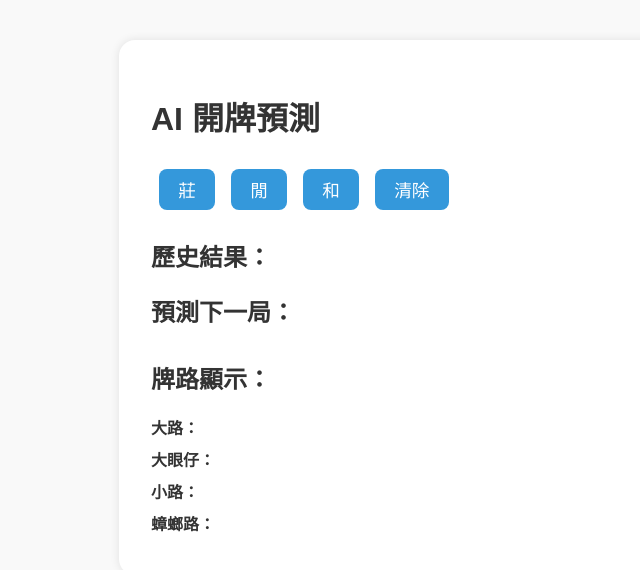
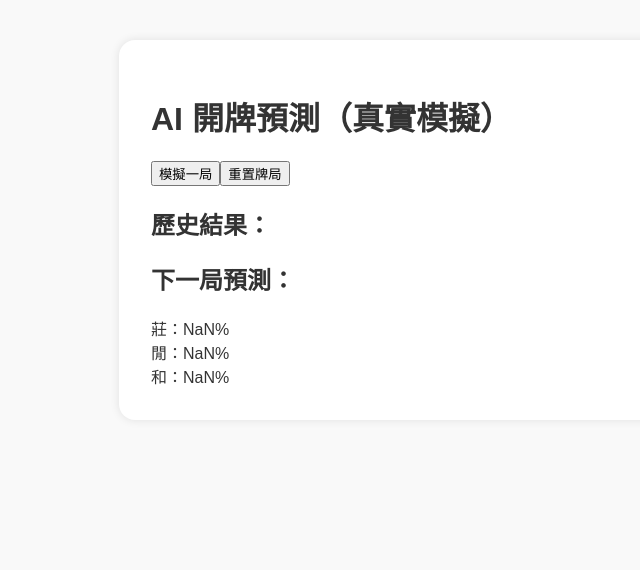
Before and after one commit to fenggou55688/ai-open-card, a React (Vite) app: page / in a window 1280 px wide. Shown: the top 570 px of the page, without its empty margins (189-829 px from the left). Built offline with nearby package versions, Linux system fonts and the light colour scheme.

Commit message:
Update App.jsx

```diff
--- a/src/App.jsx
+++ b/src/App.jsx
@@ -1,117 +1,116 @@
 import React, { useState } from 'react';
 
-// 模擬邏輯：根據歷史結果推算下一局
-const getNextPrediction = (history) => {
-  const count = { '莊': 0, '閒': 0 };
-  history.forEach(h => {
-    if (h === '莊') count['莊']++;
-    if (h === '閒') count['閒']++;
-  });
-  if (count['莊'] > count['閒']) return '莊';
-  if (count['閒'] > count['莊']) return '閒';
-  return Math.random() > 0.5 ? '莊' : '閒';
+const suits = ['♠️', '♥️', '♦️', '♣️'];
+const values = ['A', '2', '3', '4', '5', '6', '7', '8', '9', '10', 'J', 'Q', 'K'];
+
+const getCardValue = (value) => {
+  if (['J', 'Q', 'K', '10'].includes(value)) return 0;
+  if (value === 'A') return 1;
+  return parseInt(value);
 };
 
-// 牌路生成函數
-const generateRoadMap = (history) => {
-  const roadMap = {
-    bigRoad: [],
-    bigEyeBoy: [],
-    smallRoad: [],
-    cockroachPig: [],
+const generateDeck = () => {
+  let deck = [];
+  for (let i = 0; i < 8; i++) {
+    for (let suit of suits) {
+      for (let value of values) {
+        deck.push({ suit, value });
+      }
+    }
+  }
+  return shuffle(deck);
 };
 
-  history.forEach((result, index) => {
-    // 基本大路顯示（只記錄莊/閒）
-    if (index % 2 === 0) {
-      roadMap.bigRoad.push(result === '莊' ? '🔴' : '🔵');
+const shuffle = (deck) => {
+  for (let i = deck.length - 1; i > 0; i--) {
+    const j = Math.floor(Math.random() * (i + 1));
+    [deck[i], deck[j]] = [deck[j], deck[i]];
+  }
+  return deck;
+};
+
+const calculatePoints = (cards) => {
+  const total = cards.reduce((sum, card) => sum + getCardValue(card.value), 0);
+  return total % 10;
+};
+
+const dealGame = (shoe) => {
+  let newShoe = [...shoe];
+  const playerCards = [newShoe.pop(), newShoe.pop()];
+  const bankerCards = [newShoe.pop(), newShoe.pop()];
+
+  const playerPoints = calculatePoints(playerCards);
+  const bankerPoints = calculatePoints(bankerCards);
+
+  if (playerPoints <= 5) {
+    playerCards.push(newShoe.pop());
   }
 
-    // 大眼仔（依照大路的第二層規則）
-    if (index % 3 === 0) {
-      roadMap.bigEyeBoy.push(result === '莊' ? '🟠' : '🟣');
+  if (bankerPoints <= 5) {
+    bankerCards.push(newShoe.pop());
   }
 
-    // 小路（依照小路的第三層規則）
-    if (index % 4 === 0) {
-      roadMap.smallRoad.push(result === '莊' ? '🟡' : '🟢');
+  const finalPlayer = calculatePoints(playerCards);
+  const finalBanker = calculatePoints(bankerCards);
+
+  let winner = '和';
+  if (finalPlayer > finalBanker) winner = '閒';
+  else if (finalBanker > finalPlayer) winner = '莊';
+
+  return {
+    shoe: newShoe,
+    result: winner,
+    playerCards,
+    bankerCards,
+    finalPlayer,
+    finalBanker,
+  };
+};
+
+const simulateNextGame = (shoe) => {
+  let results = { '莊': 0, '閒': 0, '和': 0 };
+  for (let i = 0; i < 100; i++) {
+    let copy = [...shoe];
+    let game = dealGame(copy);
+    results[game.result]++;
   }
-
-    // 蟑螂路（依照蟑螂路的規則）
-    if (index % 5 === 0) {
-      roadMap.cockroachPig.push(result === '莊' ? '🟤' : '⚫');
-    }
-  });
-
-  return roadMap;
+  return results;
 };
 
 const App = () => {
+  const [shoe, setShoe] = useState(generateDeck());
   const [history, setHistory] = useState([]);
-  const [prediction, setPrediction] = useState('');
-  const [roadMap, setRoadMap] = useState({
-    bigRoad: [],
-    bigEyeBoy: [],
-    smallRoad: [],
-    cockroachPig: [],
-  });
+  const [prediction, setPrediction] = useState({ '莊': 0, '閒': 0, '和': 0 });
 
-  const addResult = (result) => {
-    const newHistory = [...history, result];
-    setHistory(newHistory);
-    setPrediction(getNextPrediction(newHistory));
-
-    const newRoadMap = generateRoadMap(newHistory);
-    setRoadMap(newRoadMap);
+  const playGame = () => {
+    const result = dealGame(shoe);
+    setShoe(result.shoe);
+    setHistory([...history, result.result]);
+    const next = simulateNextGame(result.shoe);
+    setPrediction(next);
   };
 
-  const clearHistory = () => {
+  const clearGame = () => {
+    setShoe(generateDeck());
     setHistory([]);
-    setPrediction('');
-    setRoadMap({
-      bigRoad: [],
-      bigEyeBoy: [],
-      smallRoad: [],
-      cockroachPig: [],
-    });
+    setPrediction({ '莊': 0, '閒': 0, '和': 0 });
   };
+
+  const total = prediction['莊'] + prediction['閒'] + prediction['和'];
 
   return (
     <div className="app">
-      <h1>AI 開牌預測</h1>
-      <div className="buttons">
-        <button onClick={() => addResult('莊')}>莊</button>
-        <button onClick={() => addResult('閒')}>閒</button>
-        <button onClick={() => addResult('和')}>和</button>
-        <button onClick={clearHistory}>清除</button>
-      </div>
-      <div className="history">
+      <h1>AI 開牌預測（真實模擬）</h1>
+      <button onClick={playGame}>模擬一局</button>
+      <button onClick={clearGame}>重置牌局</button>
+
       <h2>歷史結果：</h2>
       <div>{history.join(' → ')}</div>
-      </div>
-      <div className="prediction">
-        <h2>預測下一局：</h2>
-        <strong>{prediction}</strong>
-      </div>
-      <div className="roadmap">
-        <h2>牌路顯示：</h2>
-        <div>
-          <strong>大路：</strong>
-          {roadMap.bigRoad.join(' ')}
-        </div>
-        <div>
-          <strong>大眼仔：</strong>
-          {roadMap.bigEyeBoy.join(' ')}
-        </div>
-        <div>
-          <strong>小路：</strong>
-          {roadMap.smallRoad.join(' ')}
-        </div>
-        <div>
-          <strong>蟑螂路：</strong>
-          {roadMap.cockroachPig.join(' ')}
-        </div>
-      </div>
+
+      <h2>下一局預測：</h2>
+      <div>莊：{((prediction['莊'] / total) * 100).toFixed(1)}%</div>
+      <div>閒：{((prediction['閒'] / total) * 100).toFixed(1)}%</div>
+      <div>和：{((prediction['和'] / total) * 100).toFixed(1)}%</div>
     </div>
   );
 };
```
Lines whose indentation alone changed are shown as unchanged.
